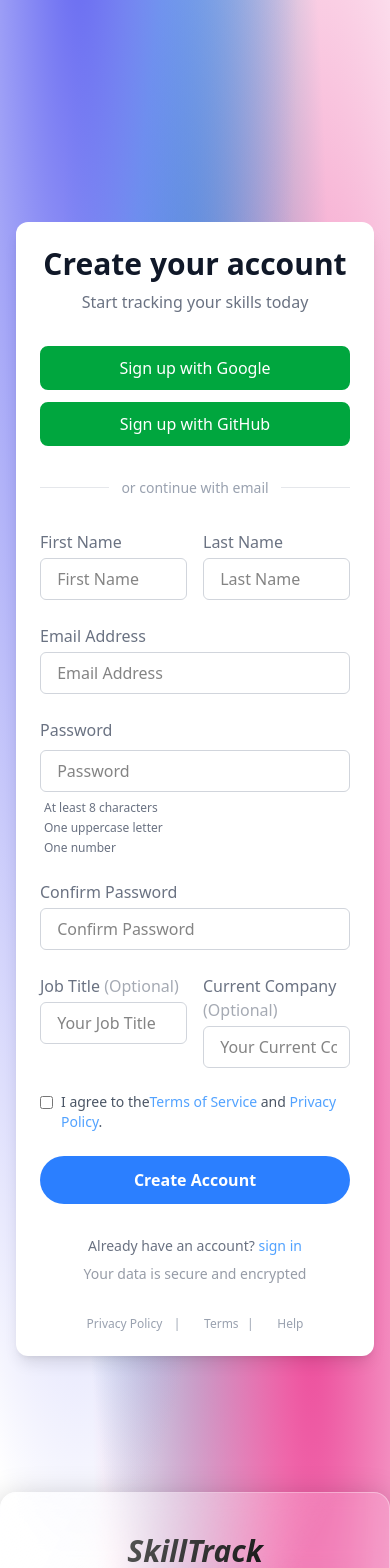
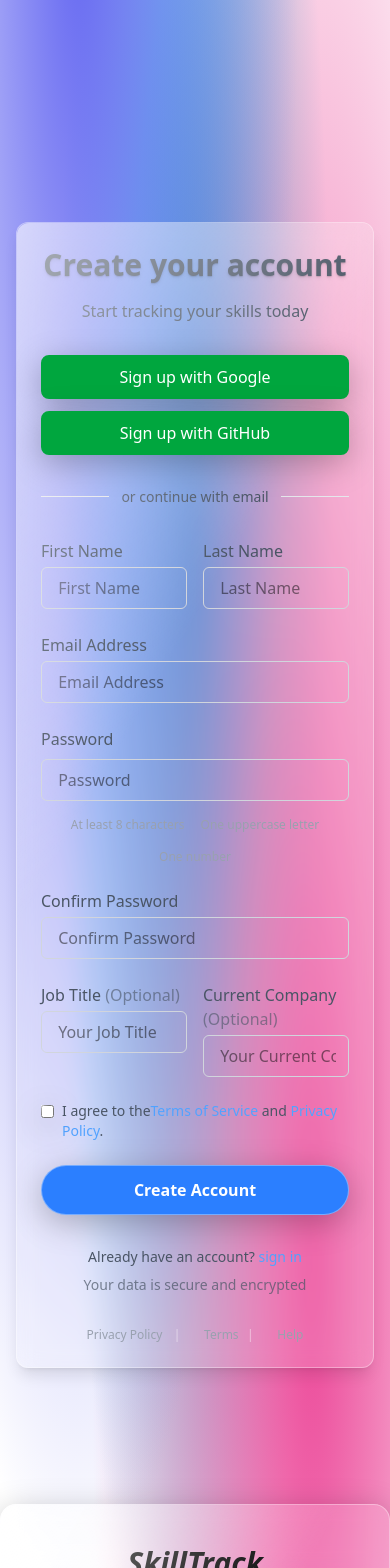
Before and after one commit to Neda0o0/skill-career-tracker, a Next.js app in the folder frontend/: page /register in a window 390 px wide. Shown: the part 1181-2749 px from the top of the page. Built offline with nearby package versions, Linux system fonts and the light colour scheme.

Commit message:
Edit login and register pages

```diff
--- a/frontend/src/app/login/_components/LoginForm.jsx
+++ b/frontend/src/app/login/_components/LoginForm.jsx
@@ -1,29 +1,33 @@
 import Button from "@/components/ui/Button";
+import Link from "next/link";
 
 const LoginForm = () => {
   return (
     <section className="flex items-start md:items-center justify-center px-4">
-      <div className="w-full max-w-md bg-white rounded-xl shadow-lg p-6 md:p-8 flex flex-col gap-8">
+      <div className="w-full max-w-md glass rounded-xl shadow-lg p-6 md:p-8 flex flex-col gap-8">
         {/* Header */}
         <header className="text-center space-y-2">
-          <h2 className="text-3xl md:text-4xl font-bold text-gray-900">
+          <h2 className="text-3xl md:text-4xl font-bold text-gray-600 dark:text-white text-shadow-md">
             Welcome back
           </h2>
-          <p className="text-gray-500">Sign in to continue your journey</p>
+          <p className="text-gray-500 dark:text-white/50">
+            Sign in to continue your journey
+          </p>
         </header>
 
         {/* Social Login */}
         <div className="flex flex-col gap-3">
-          <Button className="w-full">Continue with Google</Button>
-          <Button className="w-full">Continue with GitHub</Button>
+          <Button className="w-full glass">Continue with Google</Button>
+          <Button className="w-full glass">Continue with GitHub</Button>
         </div>
 
         {/* Divider */}
-        <div className="relative flex items-center justify-center">
-          <span className="absolute inset-x-0 h-px bg-gray-200" />
-          <span className="relative bg-white px-3 text-sm text-gray-400">
+        <div className="flex items-center gap-3 text-sm text-gray-400">
+          <span className="flex-1 h-px bg-gray-200"></span>
+          <Link href="/register" className="text-gray-600 dark:text-white/50">
             or sign in with email
-          </span>
+          </Link>
+          <span className="flex-1 h-px bg-gray-200" />
         </div>
 
         {/* Form */}
@@ -32,7 +36,7 @@ const LoginForm = () => {
           <div className="flex flex-col gap-1.5">
             <label
               htmlFor="email"
-              className="text-sm font-medium text-gray-600"
+              className="text-sm font-medium text-gray-600 dark:text-white/50"
             >
               Email
             </label>
@@ -50,7 +54,7 @@ const LoginForm = () => {
           <div className="flex flex-col gap-2">
             <label
               htmlFor="password"
-              className="text-sm font-medium text-gray-600"
+              className="text-sm font-medium text-gray-600 dark:text-white/50"
             >
               Password
             </label>
@@ -66,7 +70,7 @@ const LoginForm = () => {
 
           {/* Remember / Forgot */}
           <div className="flex items-center justify-between text-sm">
-            <label className="flex items-center gap-2 text-gray-600">
+            <label className="flex items-center gap-2 text-gray-600 dark:text-white/50">
               <input type="checkbox" className="accent-blue-600" />
               Remember me
             </label>
@@ -76,14 +80,14 @@ const LoginForm = () => {
           </div>
 
           {/* CTA */}
-          <Button className="w-full py-3 text-base font-semibold">
+          <Button className="w-full py-3 text-base font-semibold glass">
             Sign In
           </Button>
         </form>
 
         {/* Switch Auth */}
-        <div className="text-sm text-center text-gray-500">
-          Do not have account?
+        <div className="text-sm text-center text-gray-300">
+          Do not have any account?
           <a className="ml-1 text-blue-500 cursor-pointer hover:underline">
             sign up
           </a>
--- a/frontend/src/app/register/_components/RegisterForm.jsx
+++ b/frontend/src/app/register/_components/RegisterForm.jsx
@@ -1,27 +1,42 @@
+"use client";
+
 import Button from "@/components/ui/Button";
+import Link from "next/link";
+import { useState } from "react";
 
 const RegisterForm = () => {
+  const [password, setPassword] = useState("");
+  const validations = {
+    length: password.length >= 8,
+    uppercase: /[A-Z]/.test(password),
+    number: /[0-9]/.test(password),
+  };
+
   return (
     <section className=" flex items-center justify-center">
-      <div className="w-full max-w-md bg-white rounded-xl mt-4 mb-4 shadow-lg p-6 md:p-8 flex flex-col gap-8">
+      <div className="w-full max-w-md glass rounded-xl mt-4 mb-4 shadow-lg p-6 md:p-8 flex flex-col gap-8">
         {/* Header */}
         <header className="text-center space-y-2">
-          <h2 className="text-3xl md:text-4xl font-bold text-gray-900">
+          <h2 className="text-3xl md:text-4xl font-bold text-gray-600 dark:text-white text-shadow-md">
             Create your account
           </h2>
-          <p className="text-gray-500">Start tracking your skills today</p>
+          <p className="text-gray-600 dark:text-white/50 mt-4">
+            Start tracking your skills today
+          </p>
         </header>
 
         {/* Social Signup */}
         <div className="flex flex-col gap-3">
-          <Button className="w-full">Sign up with Google</Button>
-          <Button className="w-full">Sign up with GitHub</Button>
+          <Button className="w-full glass">Sign up with Google</Button>
+          <Button className="w-full glass">Sign up with GitHub</Button>
         </div>
 
         {/* Divider */}
         <div className="flex items-center gap-3 text-sm text-gray-400">
           <span className="flex-1 h-px bg-gray-200"></span>
-          or continue with email
+          <Link href="/login" className="text-gray-600 dark:text-white/50 ">
+            or continue with email
+          </Link>
           <span className="flex-1 h-px bg-gray-200" />
         </div>
 
@@ -30,7 +45,9 @@ const RegisterForm = () => {
           {/* Name */}
           <div className="grid grid-cols-2 gap-4">
             <div className="flex flex-col gap-1">
-              <label className="text-gray-500">First Name</label>
+              <label className="text-gray-600 dark:text-white/50">
+                First Name
+              </label>
               <input
                 type="text"
                 placeholder=" First Name"
@@ -39,7 +56,9 @@ const RegisterForm = () => {
             </div>
 
             <div className="flex flex-col gap-1">
-              <label className="text-gray-500">Last Name</label>
+              <label className="text-gray-600 dark:text-white/50">
+                Last Name
+              </label>
               <input
                 type="text"
                 placeholder=" Last Name"
@@ -50,7 +69,9 @@ const RegisterForm = () => {
 
           {/* Email */}
           <div className="flex flex-col gap-1">
-            <label className="text-gray-500">Email Address</label>
+            <label className="text-gray-600 dark:text-white/50">
+              Email Address
+            </label>
             <input
               type="email"
               placeholder=" Email Address"
@@ -60,22 +81,45 @@ const RegisterForm = () => {
 
           {/* Password */}
           <div className="flex flex-col gap-2">
-            <label className="text-gray-500">Password</label>
+            <label className="text-gray-600 dark:text-white/50">Password</label>
             <input
               type="password"
               placeholder=" Password"
+              value={password}
+              onChange={(e) => setPassword(e.target.value)}
               className="px-3 py-2 rounded-md border border-gray-300 focus:outline-none focus:ring-2 focus:ring-blue-500/40 focus:border-blue-500"
             />
-            <ul className="text-xs text-gray-500 space-y-1 ml-1">
-              <li>At least 8 characters</li>
-              <li>One uppercase letter</li>
-              <li>One number</li>
-            </ul>
+            {/* شروط اعتبارسنجی */}
+            <div className="flex gap-4 text-xs mt-2 flex-wrap justify-center">
+              <span
+                className={`flex items-center gap-1 ${
+                  validations.length ? "text-green-500" : "text-gray-400"
+                }`}
+              >
+                {validations.length ? "✔️" : ""} At least 8 characters
+              </span>
+              <span
+                className={`flex items-center gap-1 ${
+                  validations.uppercase ? "text-green-500" : "text-gray-400"
+                }`}
+              >
+                {validations.uppercase ? "✔️" : ""} One uppercase letter
+              </span>
+              <span
+                className={`flex items-center gap-1 ${
+                  validations.number ? "text-green-500" : "text-gray-400"
+                }`}
+              >
+                {validations.number ? "✔️" : ""} One number
+              </span>
+            </div>
           </div>
 
           {/* Confirm Password */}
           <div className="flex flex-col gap-1">
-            <label className="text-gray-500">Confirm Password</label>
+            <label className="text-gray-600 dark:text-white/50">
+              Confirm Password
+            </label>
             <input
               type="password"
               placeholder=" Confirm Password"
@@ -86,7 +130,7 @@ const RegisterForm = () => {
           {/* Optional Info */}
           <div className="grid grid-cols-2 gap-4">
             <div className="flex flex-col gap-1">
-              <label className="text-gray-500">
+              <label className="text-gray-600 dark:text-white/50">
                 Job Title <span className="opacity-60">(Optional)</span>
               </label>
               <input
@@ -97,7 +141,7 @@ const RegisterForm = () => {
             </div>
 
             <div className="flex flex-col gap-1">
-              <label className="text-gray-500">
+              <label className="text-gray-600 dark:text-white/50">
                 Current Company <span className="opacity-60">(Optional)</span>
               </label>
               <input
@@ -110,8 +154,8 @@ const RegisterForm = () => {
 
           {/* Terms */}
           <div className="flex items-start gap-2 text-sm">
-            <input type="checkbox" className="mt-1 accent-blue-600" />
-            <p className="text-sm text-gray-600">
+            <input type="checkbox" className="mt-1 accent-blue-600 glass" />
+            <p className="text-sm text-gray-600 dark:text-white/50">
               I agree to the
               <a className="text-blue-400 cursor-pointer">Terms of Service </a>
               and
@@ -122,7 +166,7 @@ const RegisterForm = () => {
           {/* CTA */}
           <Button
             variant="secondary"
-            className="w-full py-3 text-base font-semibold"
+            className="w-full py-3 text-base font-semibold glass"
           >
             Create Account
           </Button>
@@ -130,20 +174,22 @@ const RegisterForm = () => {
 
         {/* Footer */}
         <div className="text-sm text-center space-y-2 text-gray-500">
-          <p>
+          <p className="text-gray-600 dark:text-white/50">
             Already have an account?
             <a className="cursor-pointer text-blue-400"> sign in</a>
           </p>
-          <p className="opacity-70">Your data is secure and encrypted</p>
+          <p className="opacity-70 text-gray-600 dark:text-white/50">
+            Your data is secure and encrypted
+          </p>
         </div>
 
         {/* Legal */}
         <footer className="flex justify-center gap-4 text-xs text-gray-400">
           <span>
-            Privacy Policy <em className="m-2">|</em>
+            Privacy Policy <em className="m-2 text-white/50">|</em>
           </span>
           <span>
-            Terms<em className="m-2">|</em>
+            Terms<em className="m-2 text-white/50">|</em>
           </span>
           <span>Help</span>
         </footer>
```
